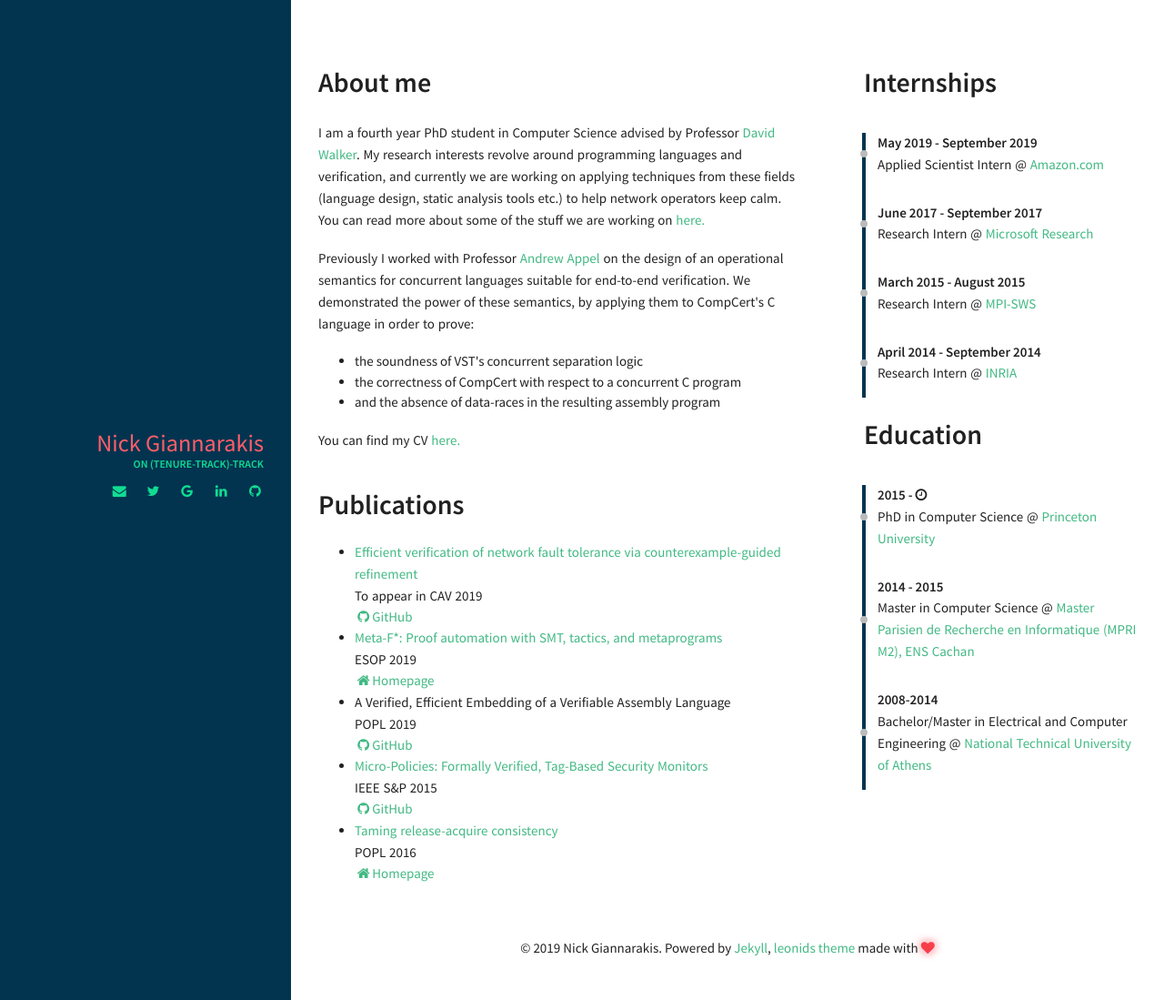
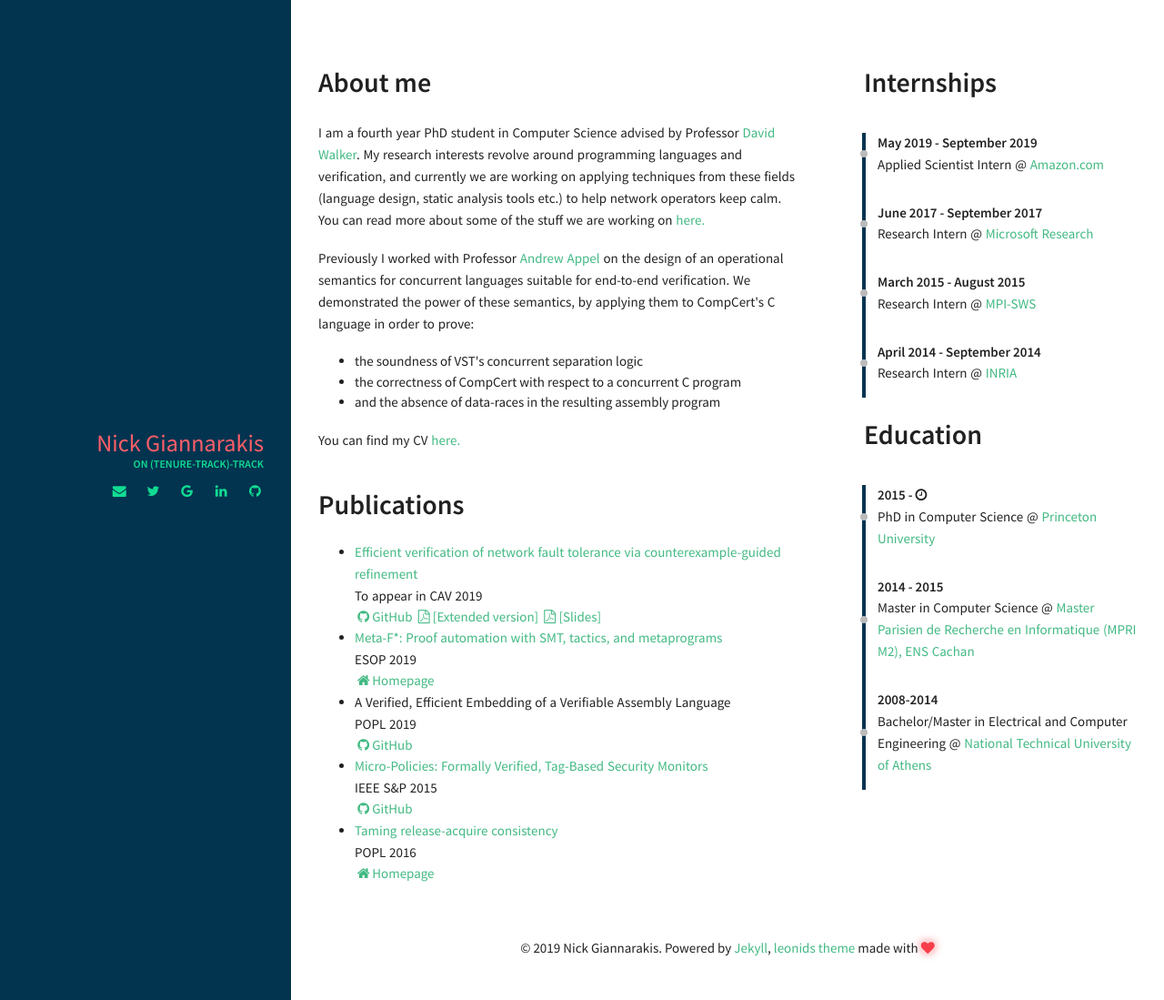
Before and after one commit to nickgian/nickgian.github.io, a Jekyll site: the page built from index.html, in a window 1280 px wide. Shown: the whole page at 91% size. Built offline with Jekyll 4.4.1, drawn with Linux system fonts in a browser that asks for light colours.

Commit message:
added full paper

```diff
--- a/_data/index/projects.yml
+++ b/_data/index/projects.yml
@@ -3,6 +3,8 @@
   descr: "To appear in CAV 2019"
   link: "http://nickgian.github.io/cav2019.pdf"
   github: "http://github.com/princedpw/nv"
+  full: "http://nickgian.github.io/cav2019-extended.pdf"
+  talk: "http://nickgian.github.io/cav2019-slides.pdf"
 - name: "Meta-F*: Proof automation with SMT, tactics, and metaprograms"
   descr: "ESOP 2019"
   link: "https://arxiv.org/abs/1803.06547"
--- a/_includes/sections/projects.html
+++ b/_includes/sections/projects.html
@@ -20,6 +20,12 @@
           {% if project.website %}
           <a href="{{ project.website }} "><i class="fa fa-fw fa-home"></i>Homepage</a>
           {% endif %}
+          {% if project.full %}
+          <a href="{{ project.full }} "><i class="fa fa-fw fa-file-pdf-o"></i>[Extended version]</a>
+          {% endif %}
+          {% if project.talk %}
+          <a href="{{ project.talk }} "><i class="fa fa-fw fa-file-pdf-o"></i>[Slides]</a>
+          {% endif %}
 	  </li>
             <!-- </div> -->
     </div>
```
Also changed, not shown: 2 other files.
